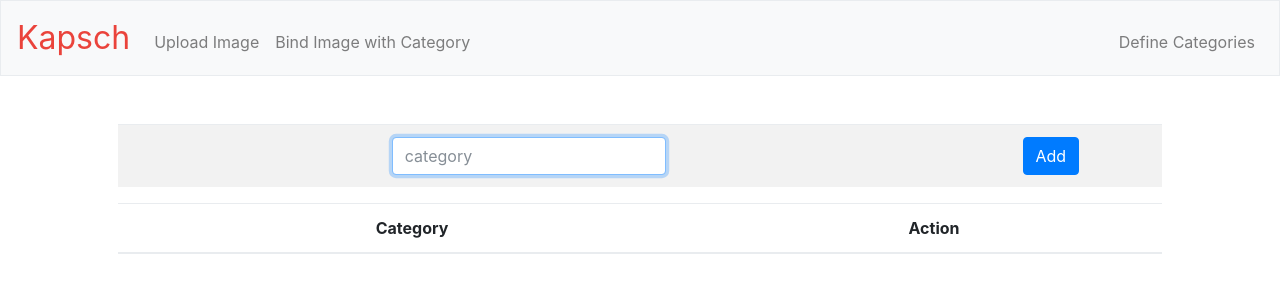
After one commit to MohamedDahman/kapsch-pset1-Python, a Flask app: page /category in a window 1280 px wide. The commit adds this page. Shown: the top 300 px of the page. Run offline with Flask 2, Linux system fonts and the light colour scheme; data that the repository does not hold is empty; some libraries are stand-ins or nearby versions.

Commit message:
update the code

```diff
--- a/application.py
+++ b/application.py
@@ -153,3 +153,39 @@ def buildCategoryList():
                 currentRow = currentRow + 1
 
             return listRowData
+
+
+@app.route("/category", methods=["GET", "POST"])
+def category():
+      if request.method == "POST":
+        units = request.form.get("description")
+        #should update the code and don't use db
+        db.execute("INSERT INTO units (description) VALUES (:description)",
+                   description=units)
+        units = db.execute("SELECT * FROM units")
+
+        return render_template("units.html", units=units)
+
+      else:
+            category = connection.cursor()
+            category.execute("SELECT * FROM category")
+
+            categoryCount = connection.cursor()
+            categoryCount.execute("select count(*) from category ")
+            count = categoryCount.fetchone()[0]
+
+
+            rowData = {}  # this is a dict
+            listRowData = []  # this is list
+
+            currentRow = 0
+            while currentRow <= count - 1:
+                rowData = {}
+                currCategory = category.fetchone()
+                rowData['description'] = currCategory[1]
+                rowData['id'] = currCategory[0]
+                listRowData.append(rowData)
+                currentRow = currentRow + 1
+
+
+            return render_template("category.html", category=listRowData)
--- /dev/null
+++ b/templates/category.html
@@ -0,0 +1,50 @@
+{% extends "layout.html" %}
+
+{% block title %}
+    Category type
+{% endblock %}
+
+{% block main %}
+
+
+    <form action="/category" method="post">
+        <!-- <div class="form-group">-->
+        <table class="table table-striped">
+            <tr>
+                <td><input autocomplete="on" autofocus class="form-control" name="description" placeholder="category" type="text"/></td>
+                <td><button class="btn btn-primary" type="submit">Add</button></td>
+            </tr>
+        </table>
+
+    </form>
+    <table class="table table-striped">
+        <thead>
+            <tr>
+                <th>Category</th>
+                <th colspan=2>Action</th>
+            </tr>
+        </thead>
+        <tbody>
+            {% for data in category %}
+            <tr>
+                <form method="POST" action="/editcategory">
+                <td><input autocomplete="on" autofocus class="form-control" name="description_details" placeholder="Category" type="text" value={{data.description}} ></td>
+                <td>
+                    <div class="form-group">
+                            <button class="btn btn-primary" name="editUnit" type="submit" value={{data.id}}>Edit</button>
+                    </div>
+                </td>
+                </form>
+                <td>
+                    <form method="POST" action="/deletecategory">
+                        <div class="form-group">
+                            <button class="btn btn-primary"  name="delcategory" type="submit" value={{data.id}}>Delete</button>
+                        </div>
+                    </form>
+                </td>
+            </tr>
+            {% endfor %}
+        </tbody>
+    </table>
+</body>
+{% endblock %}
--- a/templates/layout.html
+++ b/templates/layout.html
@@ -35,7 +35,7 @@
 
                     </ul>
                     <ul class="navbar-nav ml-auto mt-2">
-                        <li class="nav-item"><a class="nav-link" href="/change_password">Define Categories</a></li>
+                        <li class="nav-item"><a class="nav-link" href="/category">Define Categories</a></li>
                     </ul>
 
                 </div>
```
Also changed, not shown: static/image_name.jpg.
